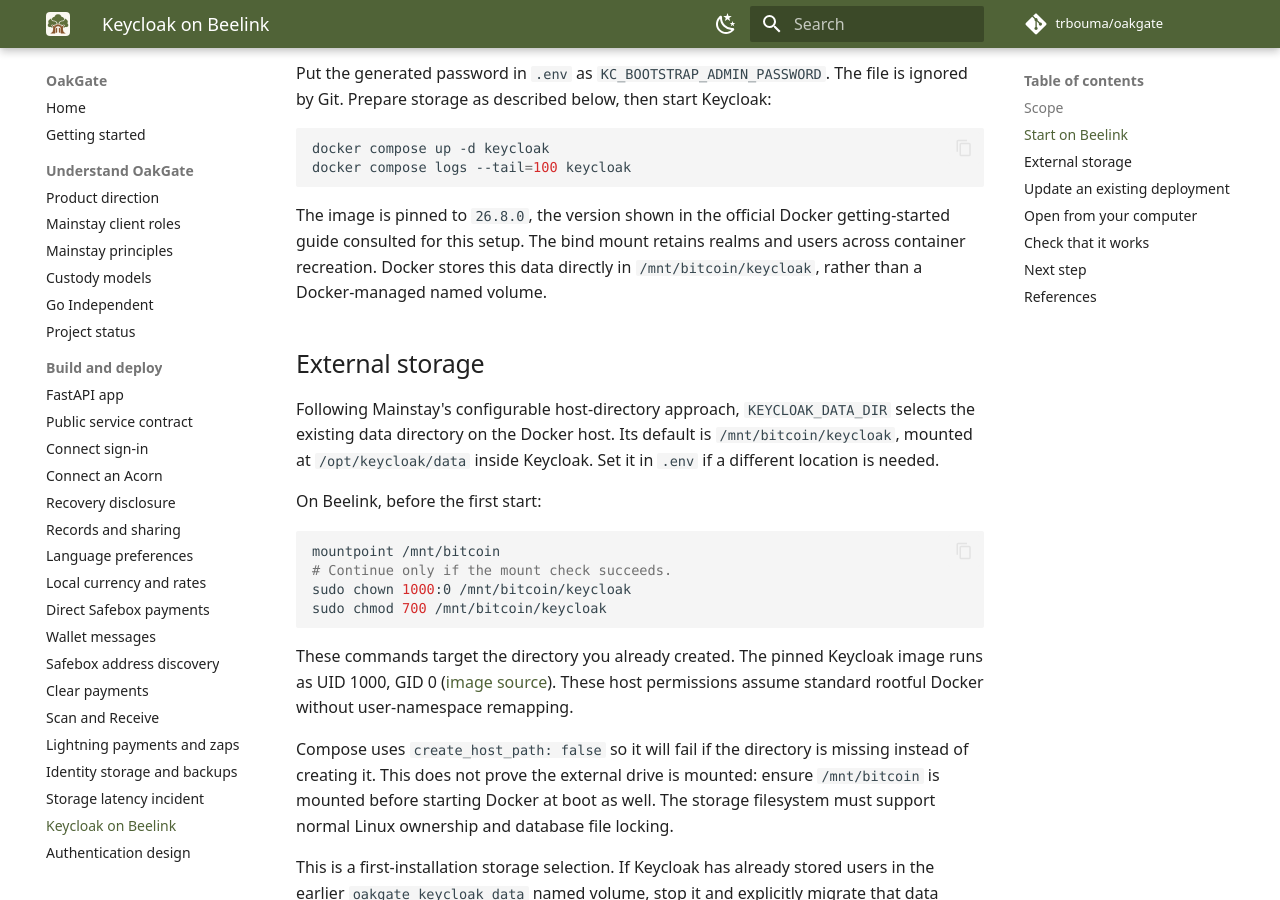
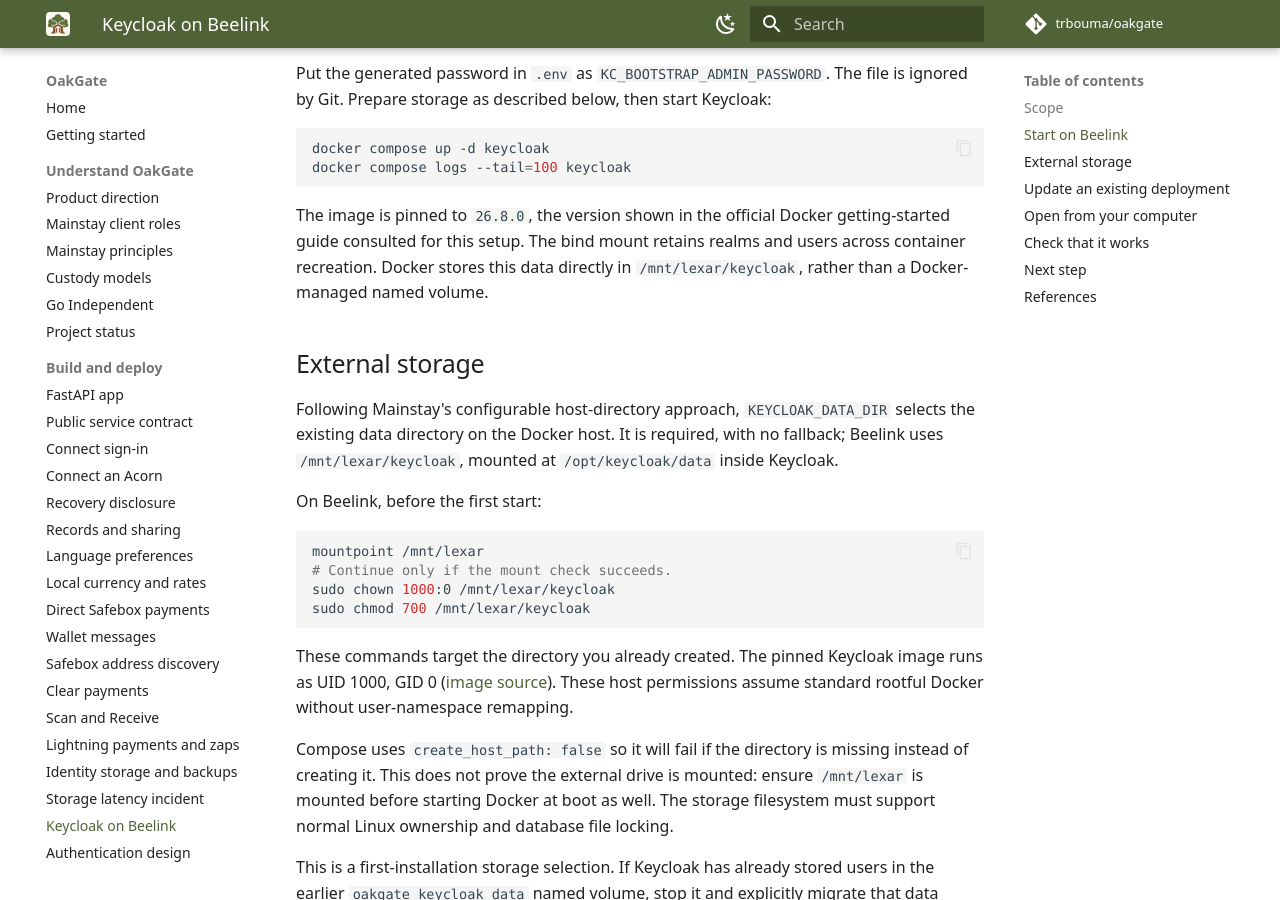
Before and after one commit to trbouma/oakgate, an MkDocs documentation site: the page built from docs/002-keycloak-beelink.md, in a window 1280 px wide and 900 px high, scrolled down 839 px. Built offline with MkDocs 1.6.1 and Material for MkDocs 9.7.7, drawn with Linux system fonts in a browser that asks for light colours; comment, search, counter and statistics services are not loaded.

Commit message:
fix config changes

````diff
--- a/compose.yaml
+++ b/compose.yaml
@@ -43,7 +43,7 @@
       OAKGATE_ALLOWED_RELAYS: ${OAKGATE_ALLOWED_RELAYS:-wss://spurline.safebox.dev}
     volumes:
       - type: bind
-        source: ${OAKGATE_DATA_DIR:-/mnt/bitcoin/oakgate}
+        source: ${OAKGATE_DATA_DIR:?Set OAKGATE_DATA_DIR in .env to the existing app data directory}
         target: /app/data
         bind:
           create_host_path: false
@@ -93,7 +93,7 @@
       - "${KEYCLOAK_BIND_ADDRESS:-0.0.0.0}:${KEYCLOAK_PORT:-8800}:8080"
     volumes:
       - type: bind
-        source: ${KEYCLOAK_DATA_DIR:-/mnt/bitcoin/keycloak}
+        source: ${KEYCLOAK_DATA_DIR:?Set KEYCLOAK_DATA_DIR in .env to the existing Keycloak data directory}
         target: /opt/keycloak/data
         bind:
           create_host_path: false
--- a/docs/002-keycloak-beelink.md
+++ b/docs/002-keycloak-beelink.md
@@ -29,24 +29,24 @@
 docker compose logs --tail=100 keycloak
 ```
 
-The image is pinned to `26.8.0`, the version shown in the official Docker getting-started guide consulted for this setup. The bind mount retains realms and users across container recreation. Docker stores this data directly in `/mnt/bitcoin/keycloak`, rather than a Docker-managed named volume.
+The image is pinned to `26.8.0`, the version shown in the official Docker getting-started guide consulted for this setup. The bind mount retains realms and users across container recreation. Docker stores this data directly in `/mnt/lexar/keycloak`, rather than a Docker-managed named volume.
 
 ## External storage
 
-Following Mainstay's configurable host-directory approach, `KEYCLOAK_DATA_DIR` selects the existing data directory on the Docker host. Its default is `/mnt/bitcoin/keycloak`, mounted at `/opt/keycloak/data` inside Keycloak. Set it in `.env` if a different location is needed.
+Following Mainstay's configurable host-directory approach, `KEYCLOAK_DATA_DIR` selects the existing data directory on the Docker host. It is required, with no fallback; Beelink uses `/mnt/lexar/keycloak`, mounted at `/opt/keycloak/data` inside Keycloak.
 
 On Beelink, before the first start:
 
 ```sh
-mountpoint /mnt/bitcoin
+mountpoint /mnt/lexar
 # Continue only if the mount check succeeds.
-sudo chown 1000:0 /mnt/bitcoin/keycloak
-sudo chmod 700 /mnt/bitcoin/keycloak
+sudo chown 1000:0 /mnt/lexar/keycloak
+sudo chmod 700 /mnt/lexar/keycloak
 ```
 
 These commands target the directory you already created. The pinned Keycloak image runs as UID 1000, GID 0 ([image source](https://github.com/keycloak/keycloak/blob/26.8.0/quarkus/container/Dockerfile)). These host permissions assume standard rootful Docker without user-namespace remapping.
 
-Compose uses `create_host_path: false` so it will fail if the directory is missing instead of creating it. This does not prove the external drive is mounted: ensure `/mnt/bitcoin` is mounted before starting Docker at boot as well. The storage filesystem must support normal Linux ownership and database file locking.
+Compose uses `create_host_path: false` so it will fail if the directory is missing instead of creating it. This does not prove the external drive is mounted: ensure `/mnt/lexar` is mounted before starting Docker at boot as well. The storage filesystem must support normal Linux ownership and database file locking.
 
 This is a first-installation storage selection. If Keycloak has already stored users in the earlier `oakgate_keycloak_data` named volume, stop it and explicitly migrate that data before switching mounts; this configuration does not migrate it automatically. Keep the old volume until migration is verified. Stop Keycloak before making a filesystem backup of its embedded database.
 
````
Also changed, not shown: README.md (+31 -2 lines), docs/007-acorn-custody.md (+5 -5 lines), 3 other files.
